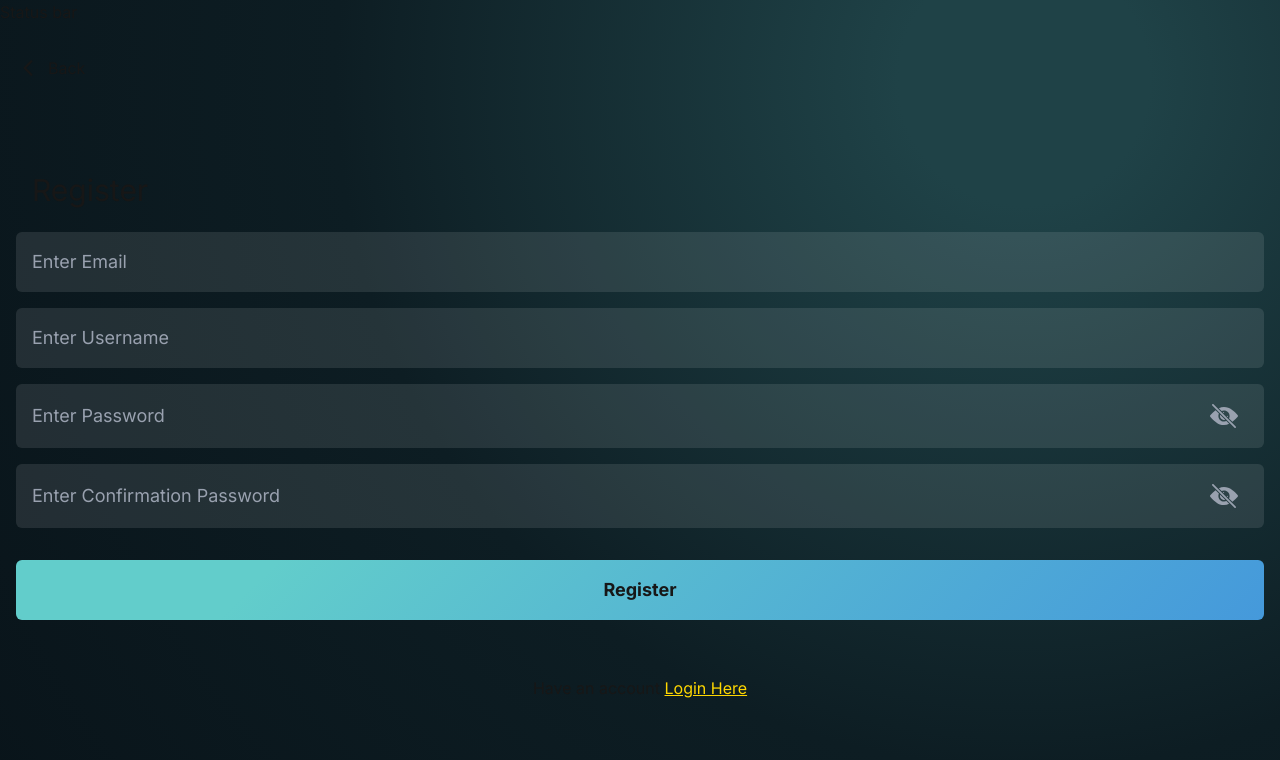
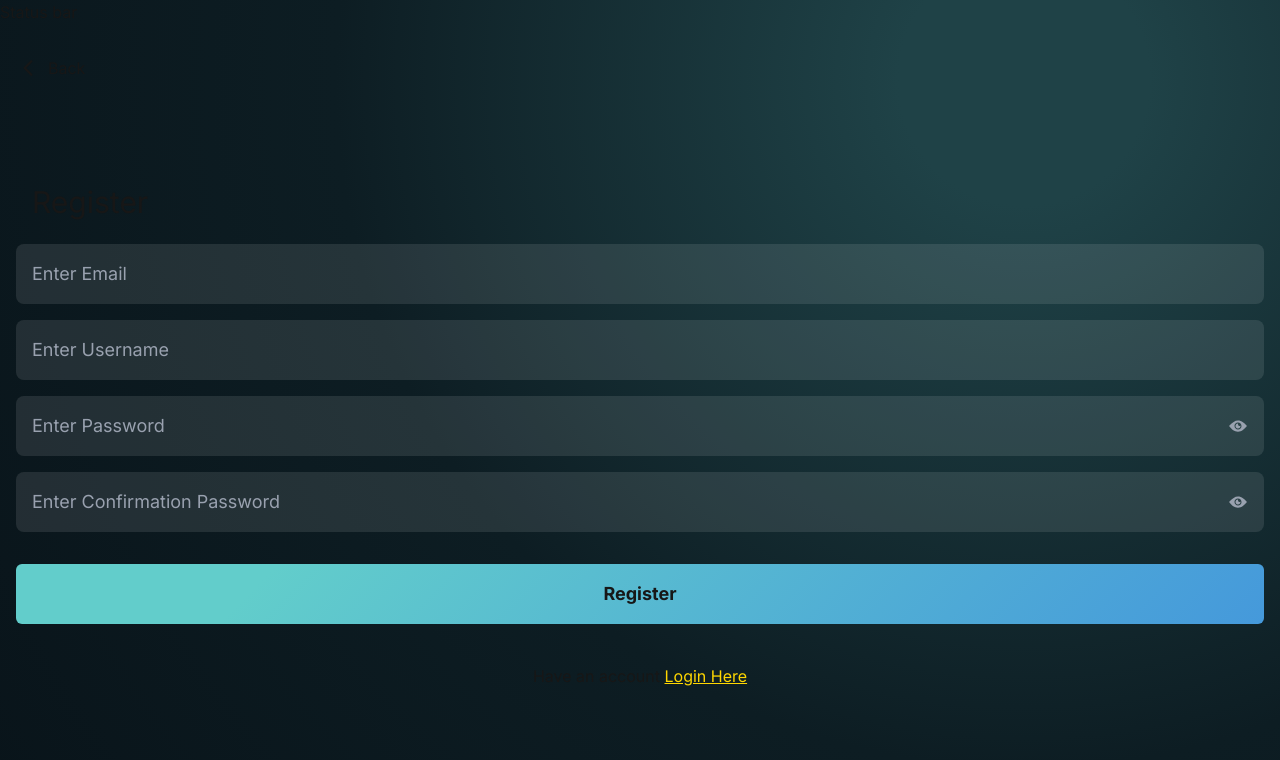
Before and after one commit to NishLy/youapp-fe, a Next.js app: page /register in a window 1280 px wide. Shown: the top 760 px of the page. Built offline with nearby package versions, Linux system fonts and the light colour scheme.

Commit message:
add validation and formilk form management

```diff
--- a/package.json
+++ b/package.json
@@ -11,10 +11,12 @@
   "dependencies": {
     "axios": "^1.12.2",
     "classnames": "^2.5.1",
+    "formik": "^2.4.6",
     "next": "15.5.3",
     "react": "19.1.0",
     "react-dom": "19.1.0",
-    "react-icons": "^5.5.0"
+    "react-icons": "^5.5.0",
+    "yup": "^1.7.0"
   },
   "devDependencies": {
     "typescript": "^5",
--- a/src/app/register/page.tsx
+++ b/src/app/register/page.tsx
@@ -1,42 +1,78 @@
+"use client";
+
 import Button from "@/components/button";
 import Back from "@/components/buttons/back";
 import GradientBackground from "@/components/GradientBackground";
 import Input from "@/components/input";
 import LayoutMobile from "@/components/layout-mobile";
 import MobileLayout from "@/components/MobileLayout";
+import { Form, Formik } from "formik";
 import Link from "next/link";
 import React from "react";
 import { IoIosEyeOff } from "react-icons/io";
+import * as Yup from "yup";
 
-type Props = {};
+const validationScema = Yup.object({
+  username: Yup.string()
+    .min(3, "Must be at least 3 characters")
+    .required("Username is required"),
+  email: Yup.string().email("Invalid email").required("Email is required"),
+  password: Yup.string().min(8).required("Password required"),
+  confirmPassword: Yup.string()
+    .oneOf([Yup.ref("password")], "Passwords must match")
+    .required("Confirm Password is required"),
+});
 
-function page({}: Props) {
+function page() {
   return (
     <LayoutMobile>
       <GradientBackground>
         <MobileLayout className="flex flex-col py-8 px-4">
           <Back></Back>
           <div className="stack-col h-full justify-center">
-            <div className="stack-col gap-y-4">
+            <Formik
+              initialValues={{
+                username: "",
+                email: "",
+                password: "",
+                confirmPassword: "",
+              }}
+              validationSchema={validationScema}
+              onSubmit={(values) => {
+                console.log("✅ Submitted:", values);
+              }}
+            >
+              {({ isValid, dirty }) => (
+                <Form className="stack-col gap-y-4">
                   <h1 className="text-3xl px-4 mb-2">Register</h1>
-              <Input placeholder="Enter Email" />
-              <Input placeholder="Enter Username" />
+                  <Input name="email" placeholder="Enter Email" />
+                  <Input name="username" placeholder="Enter Username" />
                   <Input
+                    name="password"
                     placeholder="Enter Password"
-                leadingIcon={<IoIosEyeOff className="w-8 h-8" />}
+                    type="password"
                   />
                   <Input
+                    name="confirmPassword"
                     placeholder="Enter Confirmation Password"
-                leadingIcon={<IoIosEyeOff className="w-8 h-8" />}
+                    type="password"
                   />
-              <Button className="mt-4">Register</Button>
+                  <Button
+                    className="mt-4"
+                    type="submit"
+                    disabled={!(isValid && dirty)}
+                  >
+                    Register
+                  </Button>
+                </Form>
+              )}
+            </Formik>
             <p className="text-center mt-10">
               Have an account{" "}
               <Link className="text-brand-golden underline" href="/login">
                 Login Here
               </Link>
             </p>
-            </div>
           </div>
         </MobileLayout>
       </GradientBackground>
--- a/src/components/button.tsx
+++ b/src/components/button.tsx
@@ -1,15 +1,14 @@
 import classNames from "classnames";
-import React, { ReactNode } from "react";
+import React, { ButtonHTMLAttributes, ReactNode } from "react";
 
 type Props = {
-  onClick?: () => void;
   children?: ReactNode;
-  className?: string;
-};
+} & ButtonHTMLAttributes<HTMLButtonElement>;
 
 function Button(props: Props) {
   return (
     <button
+      {...props}
       className={classNames(
         "bg-linear-background-light rounded-md px-4 py-4 text-lg font-bold",
         props.className
--- a/src/components/input.tsx
+++ b/src/components/input.tsx
@@ -1,41 +1,69 @@
 "use client";
 
 import classNames from "classnames";
-import React from "react";
+import { useField } from "formik";
+import React, { useState } from "react";
+import { IoIosEyeOff, IoIosEye } from "react-icons/io";
 
 type InputProps = {
-  value?: string;
+  name: string;
+  label?: string;
   placeholder?: string;
   leadingIcon?: React.ReactNode;
   onClickLeadingIcon?: () => void;
-  onChange?: (value: string) => void;
   className?: string;
+  type?: "text" | "password";
 };
 
 function Input({
-  value,
+  name,
+  label,
   placeholder = "Type here...",
   leadingIcon,
-  onChange,
+  onClickLeadingIcon,
   className,
+  type = "text",
 }: InputProps) {
+  const [field, meta] = useField(name);
+  const [showPassword, setShowPassword] = useState(false);
+  const isPassword = type === "password";
+
   return (
+    <div>
+      {label && <label className="block mb-1 font-medium">{label}</label>}
       <div
         className={classNames(
-        "flex items-center rounded-md border-0  bg-white/10 outline-0 p-4",
+          "flex items-center rounded-lg border-0 bg-white/10 outline-0 p-4",
           className
         )}
       >
         <input
-        type="text"
-        value={value}
+          {...field} // handles name, value, onChange, onBlur
+          type={isPassword && !showPassword ? "password" : "text"}
           placeholder={placeholder}
-        onChange={(e) => onChange?.(e.target.value)}
           className="w-full bg-transparent text-lg outline-none placeholder:text-gray-400"
         />
         {leadingIcon && (
-        <span className="mr-2 text-gray-400 flex-shrink-0">{leadingIcon}</span>
+          <span
+            onClick={onClickLeadingIcon}
+            className="mr-2 text-gray-400 flex-shrink-0 cursor-pointer"
+          >
+            {leadingIcon}
+          </span>
         )}
+        {isPassword && (
+          <span
+            onClick={() => setShowPassword((prev) => !prev)}
+            className="ml-2 text-gray-400 cursor-pointer"
+          >
+            {showPassword ? <IoIosEyeOff size={20} /> : <IoIosEye size={20} />}
+          </span>
+        )}
+      </div>
+
+      {meta.touched && meta.error ? (
+        <p className="text-red-500 text-sm mt-1">{meta.error}</p>
+      ) : null}
     </div>
   );
 }
```
Also changed, not shown: 1 other file (tests, documents, lock files or other folders). Lines whose indentation alone changed are shown as unchanged.
